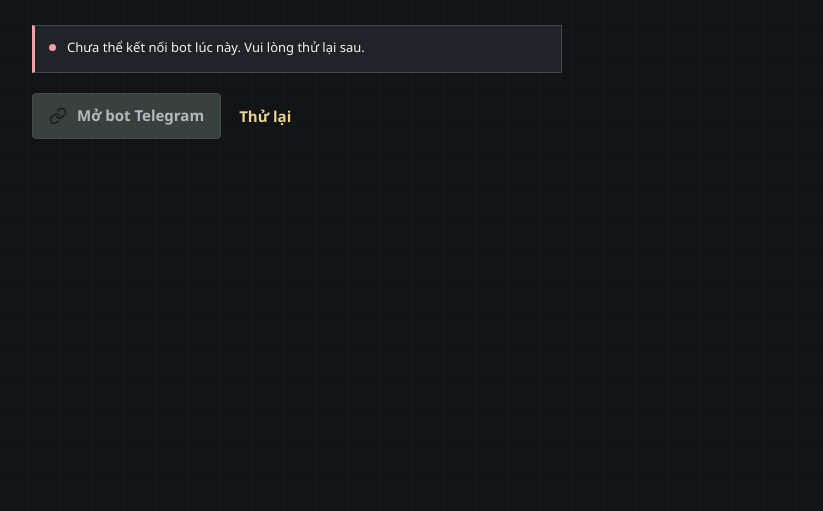
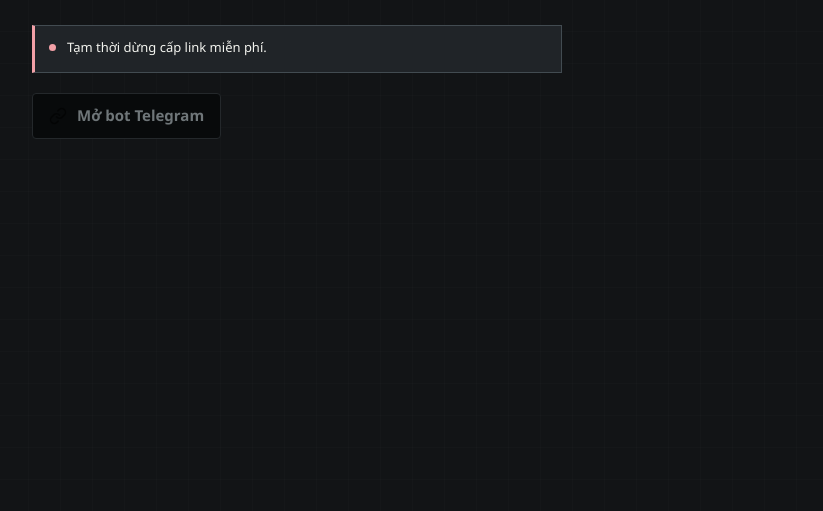
Before and after one commit to takeshi7502/vless5gtiktok, a plain HTML site: page free.html in a window 1280 px wide. Shown: the part 289-800 px from the top of the page, without its empty margins (228-1051 px from the left). Drawn offline with Linux system fonts and the light colour scheme; no server answers.

Commit message:
feat: implement free signup pause functionality and update button states

```diff
--- a/free-page.js
+++ b/free-page.js
@@ -3,6 +3,8 @@ const retryButton = document.getElementById('retry');
 const botStatus = document.getElementById('bot-status');
 const statusMessage = document.getElementById('status-message');
 const botName = document.getElementById('bot-name');
+
+const FREE_SIGNUP_PAUSED = true;
 
 let botUsername = null;
 let ready = false;
@@ -10,12 +12,19 @@ let ready = false;
 function setState(state, message) {
   botStatus.dataset.state = state;
   statusMessage.textContent = message;
-  openBotButton.disabled = state !== 'ready';
-  retryButton.hidden = state !== 'unavailable';
+  openBotButton.disabled = FREE_SIGNUP_PAUSED || state !== 'ready';
+  retryButton.hidden = FREE_SIGNUP_PAUSED || state !== 'unavailable';
   botName.hidden = state !== 'ready';
 }
 
 async function loadBot() {
+  if (FREE_SIGNUP_PAUSED) {
+    botUsername = null;
+    ready = false;
+    setState('unavailable', 'Tạm thời dừng cấp link miễn phí.');
+    return;
+  }
+
   botUsername = null;
   ready = false;
   setState('loading', 'Đang kiểm tra bot...');
@@ -50,7 +59,7 @@ async function loadBot() {
 }
 
 async function openBot() {
-  if (!ready || !botUsername) return;
+  if (FREE_SIGNUP_PAUSED || !ready || !botUsername) return;
   openBotButton.disabled = true;
   statusMessage.textContent = 'Đang tạo yêu cầu xác minh...';
   try {
--- a/free.css
+++ b/free.css
@@ -91,6 +91,7 @@ h1 { margin: 8px 0 0; font-size: 32px; line-height: 1.2; }
 }
 .primary-button:hover:not(:disabled) { background: #c1f4d8; }
 .primary-button:disabled { border-color: var(--line); background: #39413f; color: var(--muted); cursor: not-allowed; }
+.primary-button.is-locked:disabled { border-color: #24282b; background: #080a0b; color: #6f7679; }
 .primary-button img { width: 18px; height: 18px; flex: 0 0 18px; }
 .primary-button:disabled img { opacity: .55; }
 .retry-button { padding: 8px 4px; border: 0; background: transparent; color: var(--gold); font-weight: 600; }
--- a/free.html
+++ b/free.html
@@ -29,7 +29,7 @@
       </div>
 
       <div class="actions">
-        <button id="open-bot" class="primary-button" type="button" disabled>
+        <button id="open-bot" class="primary-button is-locked" type="button" disabled aria-disabled="true">
           <img src="/assets/icons/link.svg" alt="" aria-hidden="true" />
           <span>Mở bot Telegram</span>
         </button>
```
